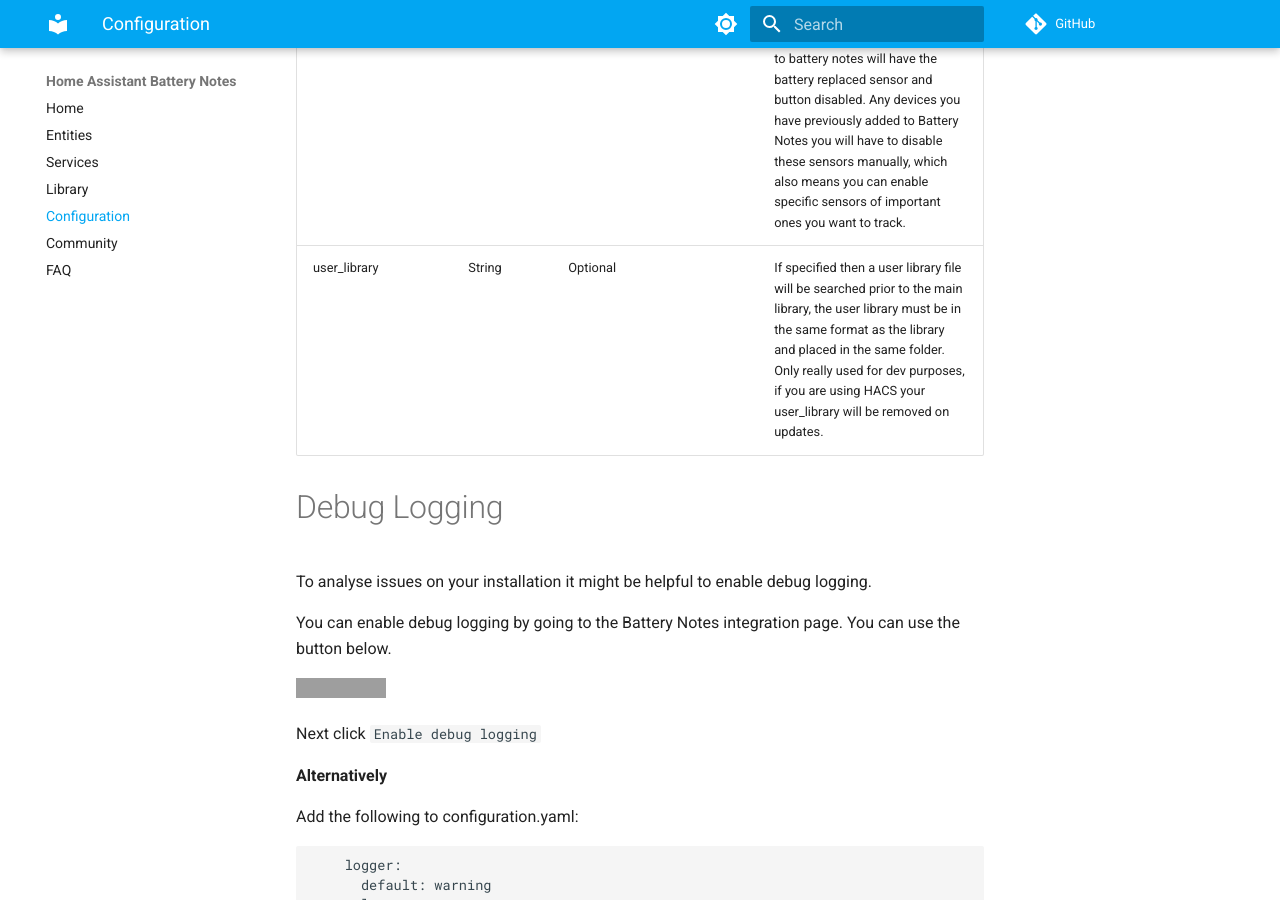
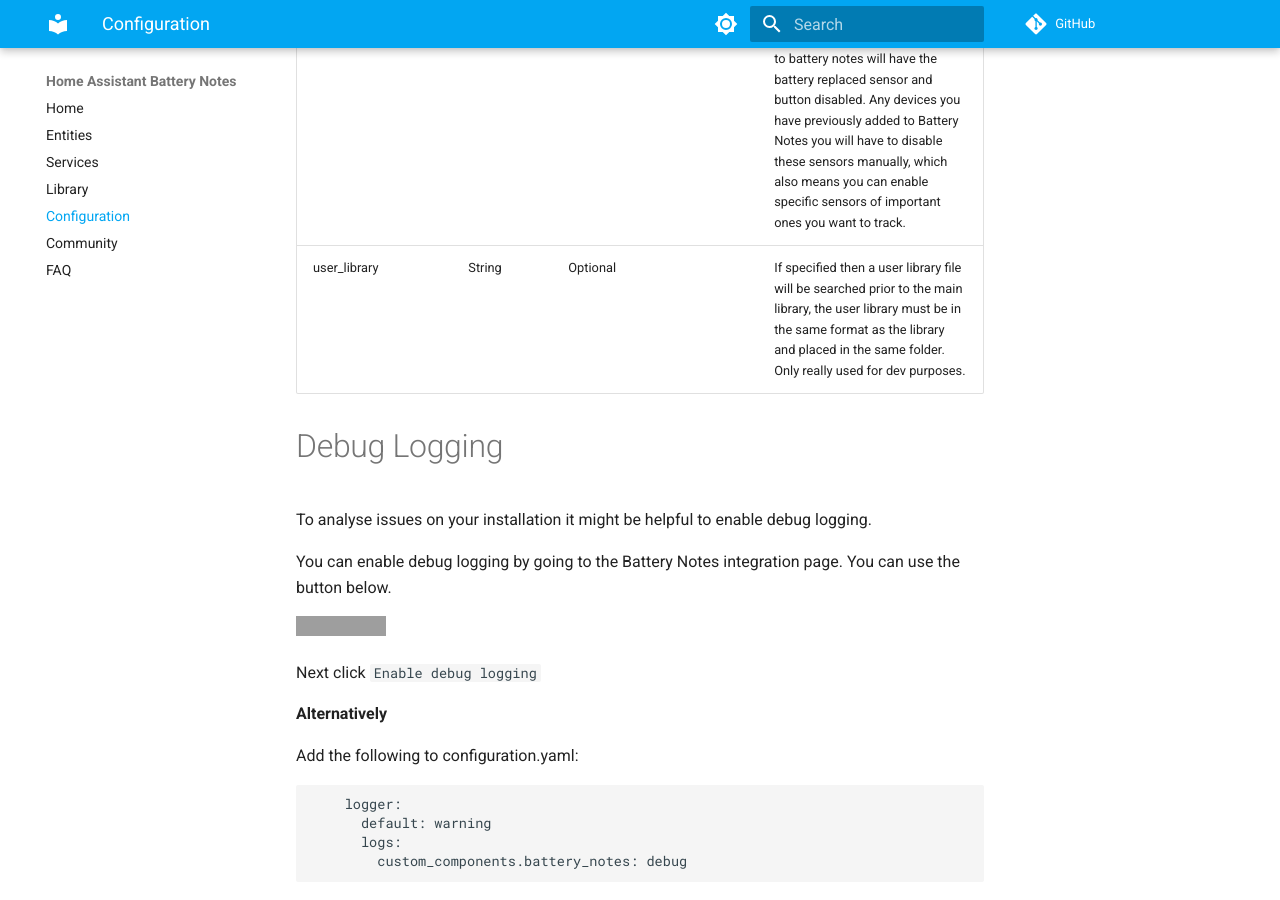
Before and after one commit to andrew-codechimp/HA-Battery-Notes, an MkDocs documentation site: the page built from docs/configuration.md, in a window 1280 px wide and 900 px high, scrolled down 645 px. Built offline with MkDocs 1.6.1 and Material for MkDocs 9.7.7, drawn with Linux system fonts in a browser that asks for light colours; comment, search, counter and statistics services are not loaded; grey boxes are pictures that could not be loaded.

Commit message:
Update docs

```diff
--- a/docs/configuration.md
+++ b/docs/configuration.md
@@ -16,7 +16,7 @@
 enable_autodiscovery | Boolean | Optional | True | If set to true will automatically match devices against the library and create a setup flow within the integrations page. |
 show_all_devices | Boolean | Optional | False | If set to true will show all devices in the manual add dropdown, rather than just those with batteries. |
 enable_replaced | Boolean | Optional | True | If set to false new devices added to battery notes will have the battery replaced sensor and button disabled.  Any devices you have previously added to Battery Notes you will have to disable these sensors manually, which also means you can enable specific sensors of important ones you want to track. |
-user_library | String | Optional |  | If specified then a user library file will be searched prior to the main library, the user library must be in the same format as the library and placed in the same folder. Only really used for dev purposes, if you are using HACS your user_library will be removed on updates. |
+user_library | String | Optional |  | If specified then a user library file will be searched prior to the main library, the user library must be in the same format as the library and placed in the same folder. Only really used for dev purposes. |
 
 # Debug Logging
 
```
